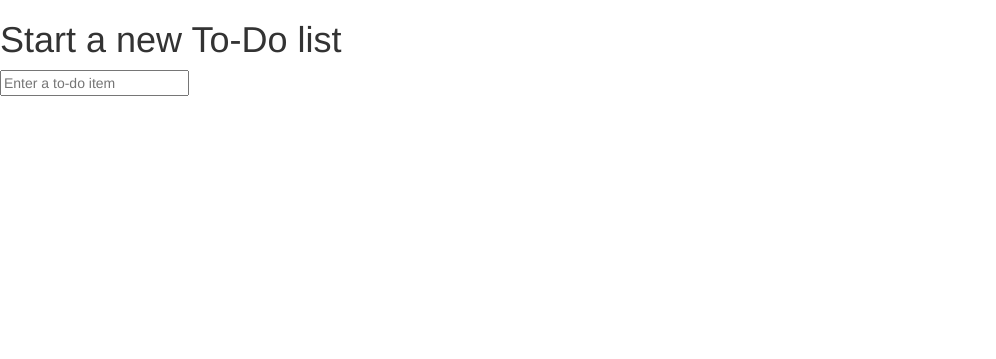
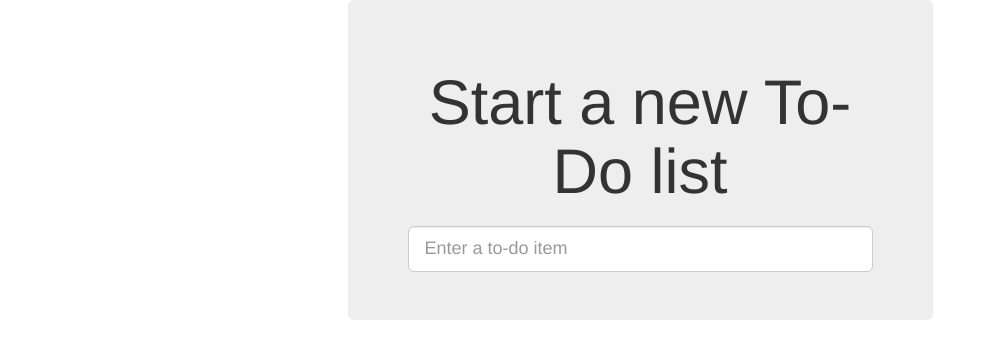
Before and after one commit to RonaldTheodoro/SuperList, a Django app: page / in a window 1280 px wide. Shown: the top 359 px of the page, without its empty margins (0-996 px from the left). Run offline with Django 3.2, Linux system fonts and the light colour scheme; parts of the project's set-up code (start-up, migrations or seed data) failed here and were passed over; some libraries are stand-ins or nearby versions.

Commit message:
Use bootstrap to improve layout

```diff
--- /dev/null
+++ b/apps/core/static/css/base.css
@@ -0,0 +1,3 @@
+#id_new_item {
+    margin-top: 2ex;
+}
--- a/apps/core/templates/base.html
+++ b/apps/core/templates/base.html
@@ -1,4 +1,5 @@
 {% load bootstrap3 %}
+{% load static %}
 <!DOCTYPE html>
 <html>
 <head>
@@ -8,14 +9,27 @@
     <meta name="viewport" content="width=device-width, initial-scale=1">
     {% bootstrap_css %}
     {% bootstrap_javascript %}
+    <link rel="stylesheet" href="{% static 'css/base.css' %}">
 </head>
 <body>
+    <div class="container">
+        <div class="row">
+            <div class="col-md-6 col-md-offset-3 jumbotron">
+                <div class="text-center">
                     <h1>{% block header_text %}{% endblock header_text %}</h1>
                     <form method="POST" action="{% block form_action %}{% endblock form_action %}">
                         {% csrf_token %}
-        <input name="item_text" id="id_new_item" placeholder="Enter a to-do item"/>
+                        <input name="item_text" id="id_new_item" class="form-control input-lg" placeholder="Enter a to-do item"/>
                     </form>
+                </div>
+            </div>
+        </div>
+    </div>
+    <div class="row">
+        <div class="col-md-6 col-md-offset-3">
             {% block table %}
             {% endblock table %}
+        </div>
+    </div>
 </body>
 </html>
--- a/apps/core/templates/list.html
+++ b/apps/core/templates/list.html
@@ -5,7 +5,7 @@
 {% block form_action %}/lists/{{ list.id }}/add_item{% endblock form_action %}
 
 {% block table %}
-    <table id="id_list_table">
+    <table id="id_list_table" class="table">
         {% for item in list.item_set.all %}
             <tr><td>{{ forloop.counter }}: {{ item.text }}</td></tr>
         {% endfor %}
```
Lines whose indentation alone changed are shown as unchanged.
